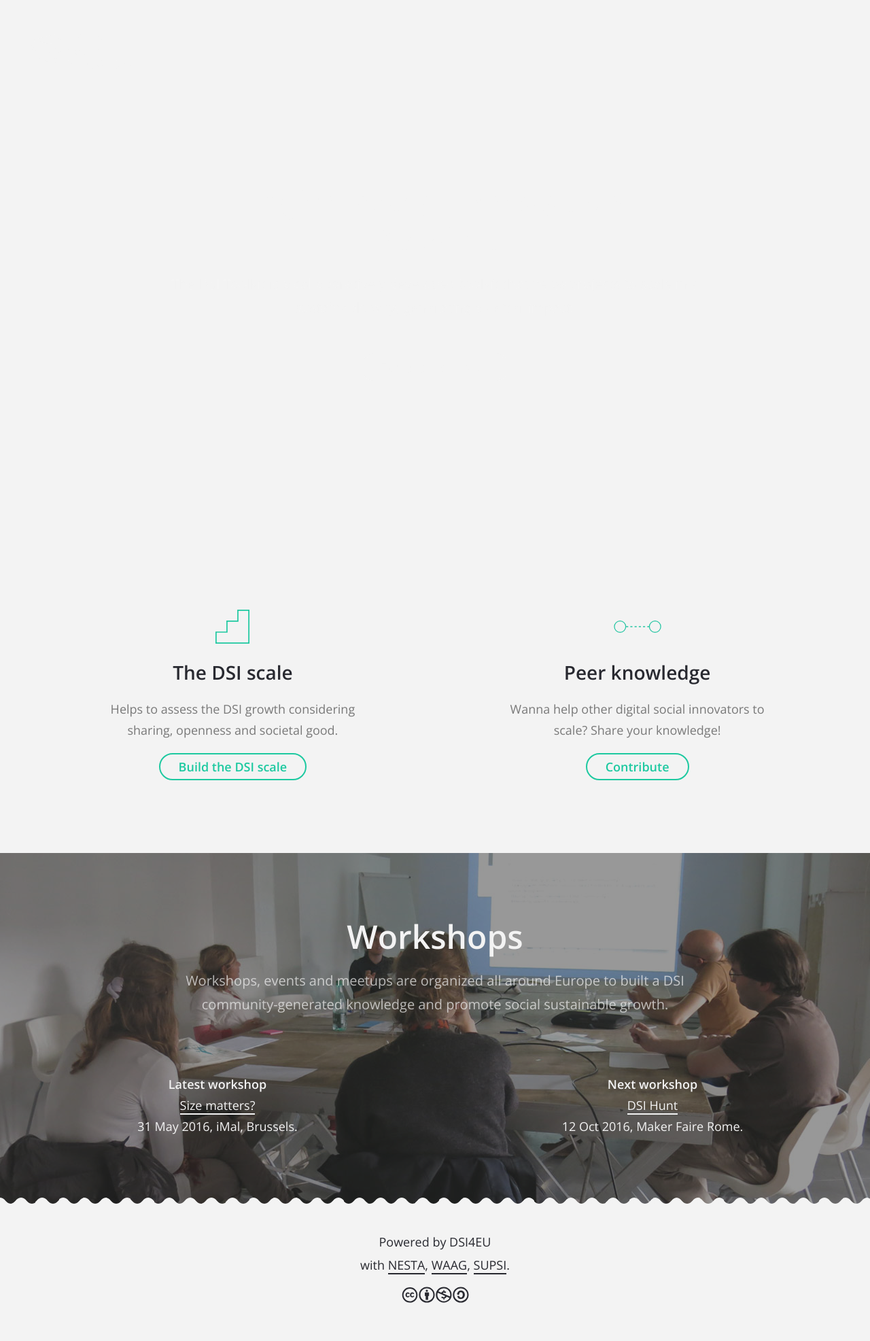
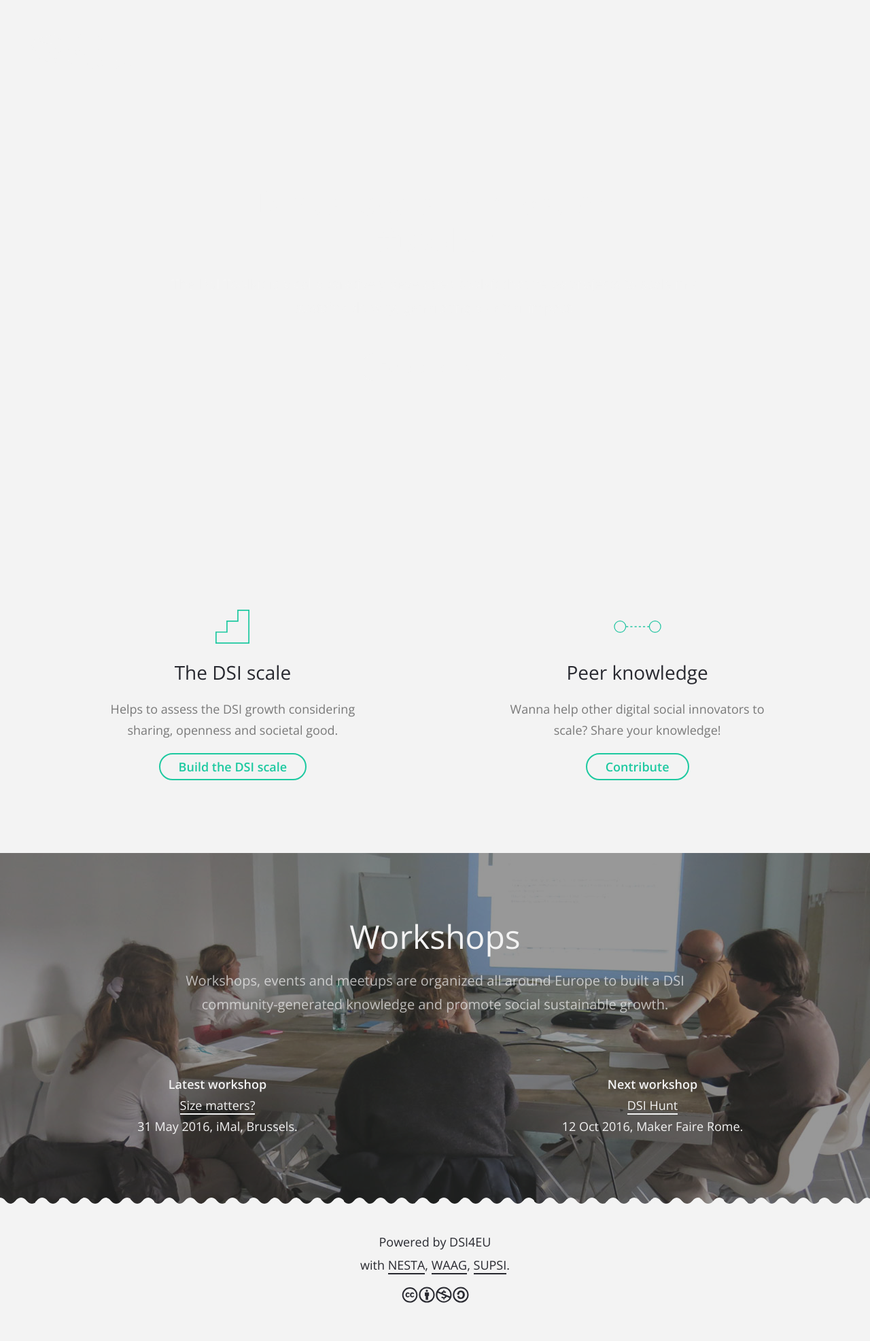
Before and after one commit to DSI4EU/toolkit, a Jekyll site: the page built from index.md, in a window 1280 px wide. Shown: the whole page at 68% size. Built offline with Jekyll 4.4.1, drawn with Linux system fonts in a browser that asks for light colours; nearby versions of some CDN libraries.

Commit message:
revert to regular weight h1 and h2

```diff
--- a/_sass/_base.sass
+++ b/_sass/_base.sass
@@ -13,12 +13,12 @@ a
 
 h1
   font-family: $open-sans
-  font-weight: $bold-weight
+  font-weight: $regular-weight
 
 h2
   font-size: $h2-size
   font-family: $open-sans
-  font-weight: $bold-weight
+  font-weight: $regular-weight
   line-height: 31px
 
 p
```
Also changed, not shown: 2 other files.
